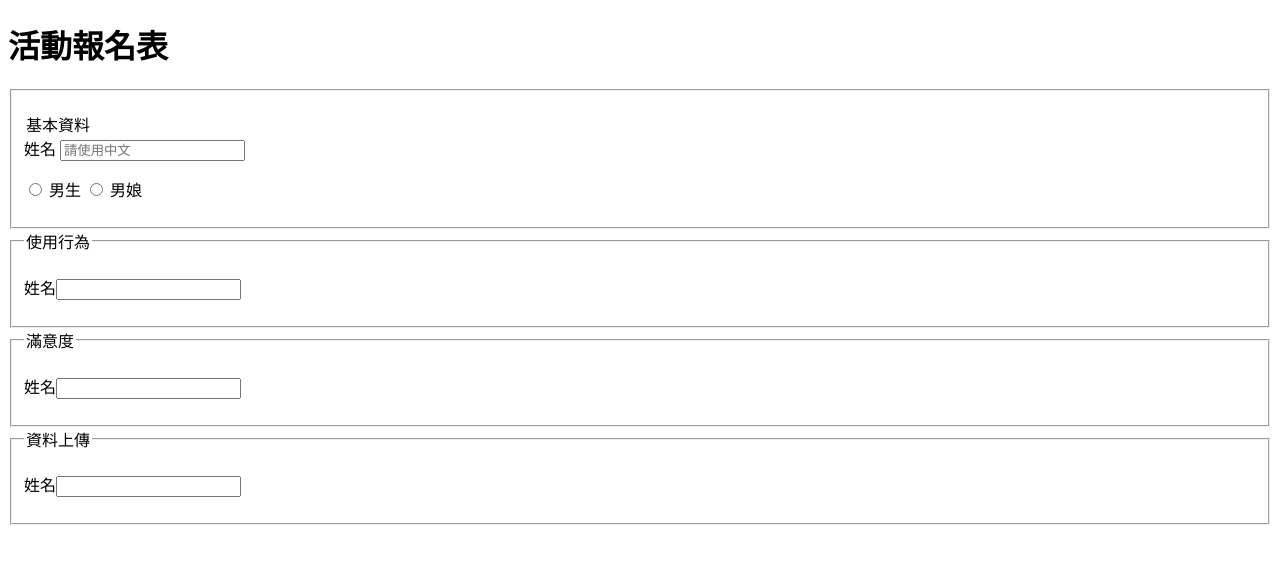
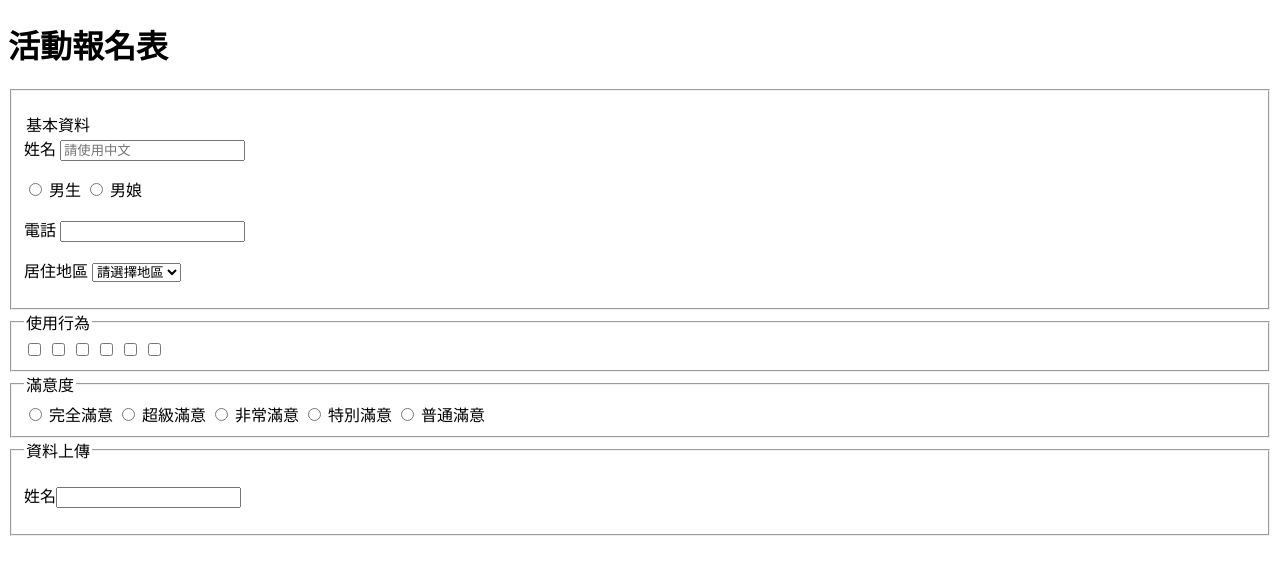
Before and after one commit to malicuious/neo, a PHP site: page /form.php in a window 1280 px wide. Shown: the top 575 px of the page. Run offline with PHP 8.4, Linux system fonts and the light colour scheme.

Commit message:
Update form.php

```diff
--- a/form.php
+++ b/form.php
@@ -20,18 +20,56 @@
             <label for="gender1">男生</label>
             <input type="radio" name="gender" id="gender2">
             <label for="gender2">男娘</label>
+            </p>
 
+            <p>
+                <label for="phone">電話</label>
+                <input type="text" name="phone" id="phone">
             </p>
+
+            <p>
+            <label for="place">居住地區</label>
+            <select name="place" id="place">
+                <option value="0">請選擇地區</option>
+                <option value="1">北部</option>
+                <option value="2">南部</option>
+                <option value="3">東部</option>
+                <option value="4">西部</option>
+                <option value="5">外島</option>
+                <option value="6">內島</option>
+            </select>
+            </p>
+
         </fieldset>
 
         <fieldset>
             <legend>使用行為</legend>
-            <p>姓名<input type="text" name="name" id="name"></p>
+            <input type="checkbox" name="behavior" id="behavior">
+            <label for="聊天"></label>
+            <input type="checkbox" name="behavior" id="behavior">
+            <label for="直播"></label>
+            <input type="checkbox" name="behavior" id="behavior">
+            <label for="書信"></label>
+            <input type="checkbox" name="behavior" id="behavior">
+            <label for="社群"></label>
+            <input type="checkbox" name="behavior" id="behavior">
+            <label for="購物"></label>
+            <input type="checkbox" name="behavior" id="behavior">
+            <label for="金融"></label>
         </fieldset>
 
         <fieldset>
             <legend>滿意度</legend>
-            <p>姓名<input type="text" name="name" id="name"></p>
+            <input type="radio" name="place" id="place1" value="5">
+            <label for="place1">完全滿意</label>
+            <input type="radio" name="place" id="place2" value="4">
+            <label for="place2">超級滿意</label>
+            <input type="radio" name="place" id="place3" value="3">
+            <label for="place3">非常滿意</label>
+            <input type="radio" name="place" id="place4" value="2">
+            <label for="place4">特別滿意</label>
+            <input type="radio" name="place" id="place5" value="1">
+            <label for="place5">普通滿意</label>
         </fieldset>
 
         <fieldset>
```
